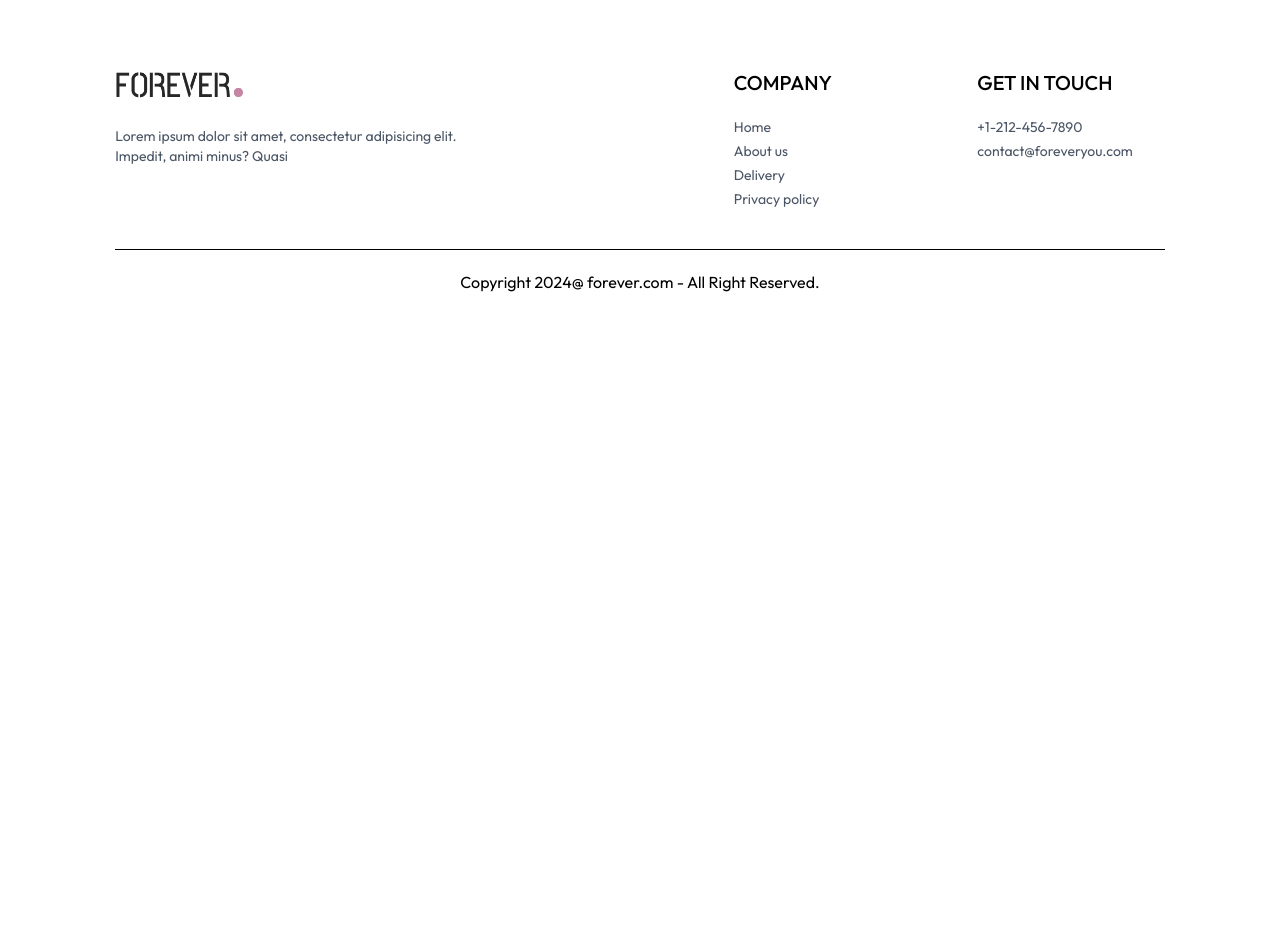
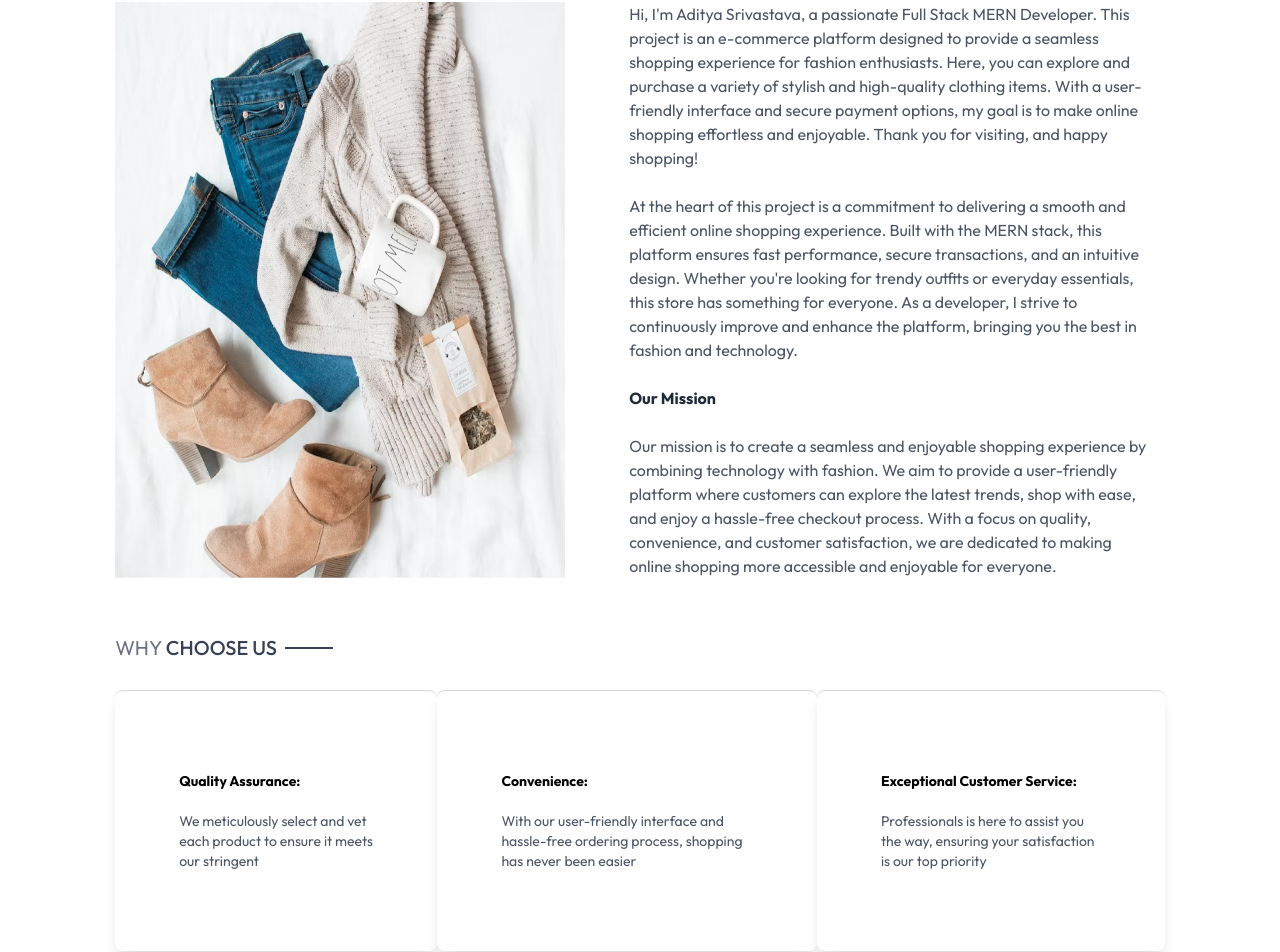
Before and after one commit to harrySentinel/NexShop, a React (Vite) app: page /about in a window 1280 px wide. Shown: the part 196-1148 px from the top of the page. Before the commit the page ends 800 px from the top, so only its background shows below. Built offline with nearby package versions, Linux system fonts and the light colour scheme.

Commit message:
About Us page completed

```diff
--- a/src/pages/About.jsx
+++ b/src/pages/About.jsx
@@ -1,8 +1,54 @@
 import React from 'react'
+import Title from '../components/Title'
+import { assets } from '../assets/assets'
+import NewsletterBox from '../components/NewsletterBox'
 
 const About = () => {
   return (
-    <div>About</div>
+    <div>
+
+      <div className='text-2xl text-center pt-8 border-t'>
+        <Title text1={'ABOUT'} text2={'US'} />
+      </div>
+
+      <div className='my-10 flex flex-col md:flex-row gap-16'>
+        <img className='w-full md:max-w-[450px]' src={assets.about_img} alt="" />
+        <div className='flex flex-col justify-center gap-6 md:w-2/4 text-gray-600'>
+            <p>Hi, I'm Aditya Srivastava, a passionate Full Stack MERN Developer. This project is an e-commerce platform designed to provide a seamless shopping experience
+              for fashion enthusiasts. Here, you can explore and purchase a variety of stylish and high-quality clothing items. With a user-friendly interface and secure payment
+              options, my goal is to make online shopping effortless and enjoyable. Thank you for visiting, and happy shopping!</p>
+
+            <p>At the heart of this project is a commitment to delivering a smooth and efficient online shopping experience. Built with the MERN stack, this platform ensures fast
+              performance, secure transactions, and an intuitive design. Whether you're looking for trendy outfits or everyday essentials, this store has something for everyone.
+              As a developer, I strive to continuously improve and enhance the platform, bringing you the best in fashion and technology.</p>
+
+            <b className='text-gray-800'>Our Mission</b>
+            <p>Our mission is to create a seamless and enjoyable shopping experience by combining technology with fashion. We aim to provide a user-friendly platform where customers
+              can explore the latest trends, shop with ease, and enjoy a hassle-free checkout process. With a focus on quality, convenience, and customer satisfaction, we are dedicated
+              to making online shopping more accessible and enjoyable for everyone.</p>
+        </div>
+      </div>
+
+      <div className='text-xl py-4'>
+          <Title text1={'WHY'} text2={'CHOOSE US'} />
+      </div>
+
+      <div className='flex flex-col md:flex-row text-sm mb-20'>
+         <div className='border-t border-gray-300 px-10 md:px-16 py-8 sm:py-20 flex flex-col gap-5 bg-white shadow-lg hover:shadow-2xl transition-shadow duration-300 rounded-lg'>
+           <b>Quality Assurance:</b>
+           <p className='text-gray-600'>We meticulously select and vet each product to ensure it meets our stringent</p>
+         </div>
+         <div className='border-t border-gray-300 px-10 md:px-16 py-8 sm:py-20 flex flex-col gap-5 bg-white shadow-lg hover:shadow-2xl transition-shadow duration-300 rounded-lg'>
+           <b>Convenience:</b>
+           <p className='text-gray-600'>With our user-friendly interface and hassle-free ordering process, shopping has never been easier</p>
+         </div>
+         <div className='border-t border-gray-300 px-10 md:px-16 py-8 sm:py-20 flex flex-col gap-5 bg-white shadow-lg hover:shadow-2xl transition-shadow duration-300 rounded-lg'>
+           <b>Exceptional Customer Service:</b>
+           <p className='text-gray-600'>Professionals is here to assist you the way, ensuring your satisfaction is our top priority</p>
+         </div>
+      </div>
+      <NewsletterBox />
+    </div>
   )
 }
 
```
